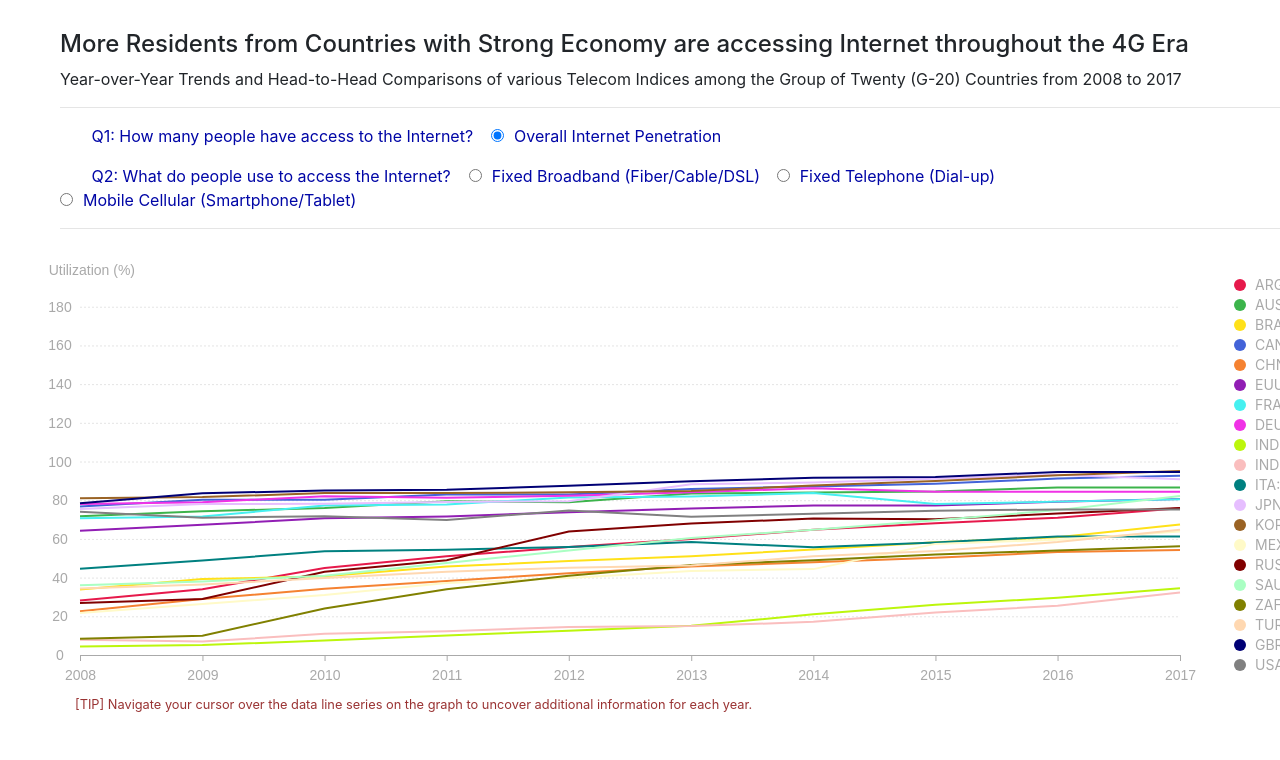
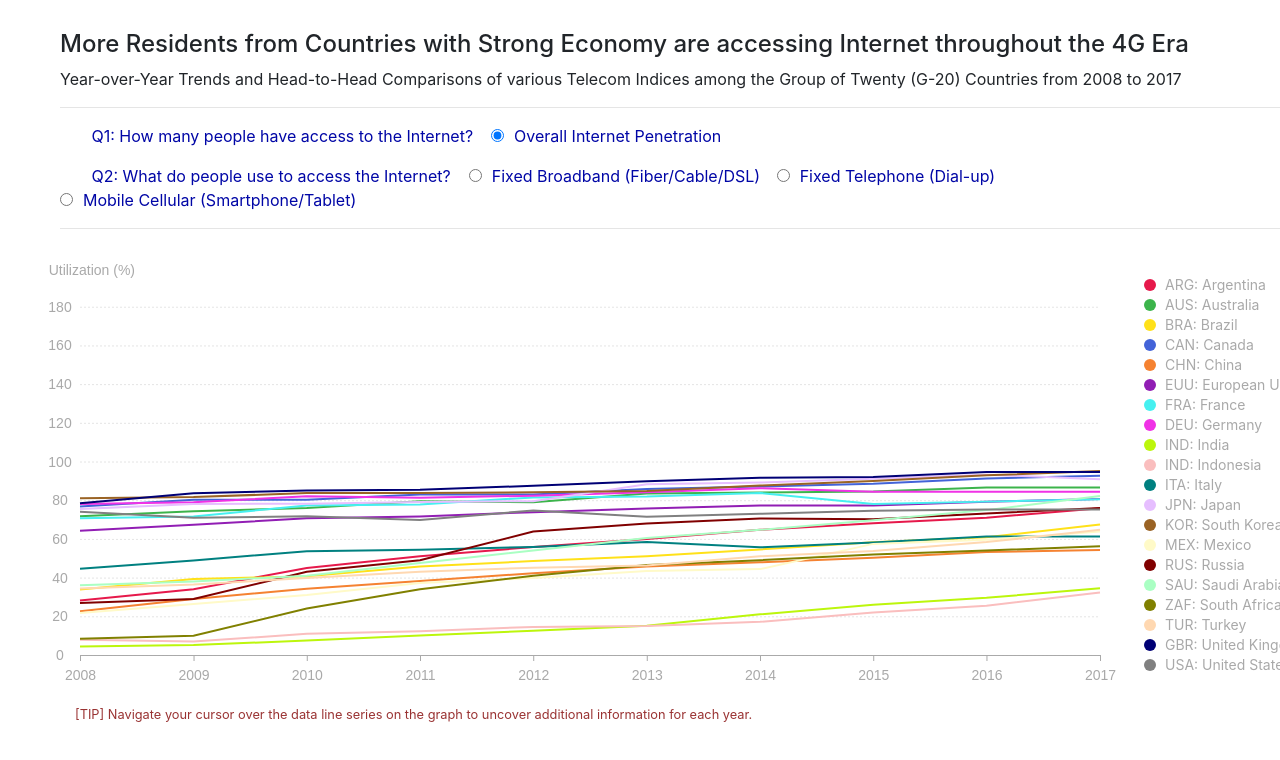
Before and after one commit to lcyen2/lcyen2.github.io, a plain HTML site: page index.html in a window 1280 px wide. Drawn offline with nearby package versions, Linux system fonts and the light colour scheme.

Commit message:
Update index.html

```diff
--- a/index.html
+++ b/index.html
@@ -25,6 +25,7 @@
 		}
 
 		.footer {
+			margin-top: 10px;
 			margin-left: 60px;
 			text-align: left;
 			font-size: 0.8em;
@@ -75,7 +76,7 @@
 
 	<script>
 
-    var margin = {top: 40, right: 120, bottom: 40, left: 80}
+    var margin = {top: 40, right: 200, bottom: 40, left: 80}
     var width = 1300 - margin.left - margin.right
     var height = 450- margin.top - margin.bottom
 	var g20
@@ -194,7 +195,7 @@
 				.text("Utilization (%)")
 
 		legend = svg.append("g")
-						.attr("transform", "translate(" + (width + 60) + "," + 0 + ")")
+						.attr("transform", "translate(" + (width + 50) + "," + 0 + ")")
 					.selectAll(".legend").data(code).enter().append("g")
 						.attr("transform", function(d,i) { return "translate(0," + i * 20 + ")" })
 
```
